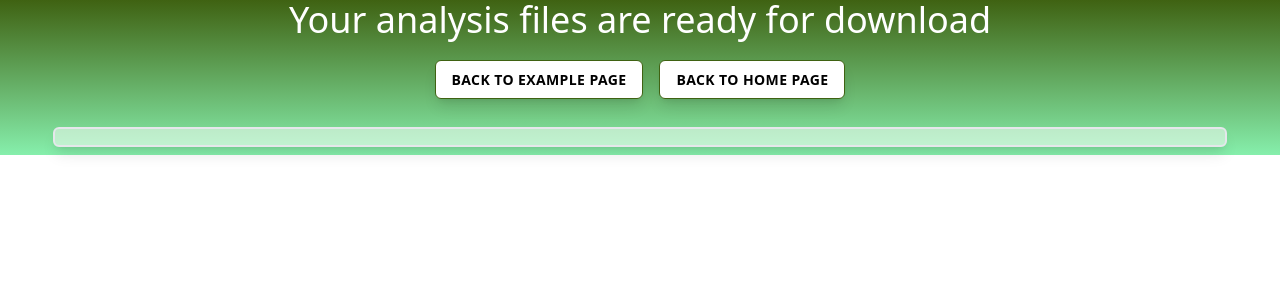
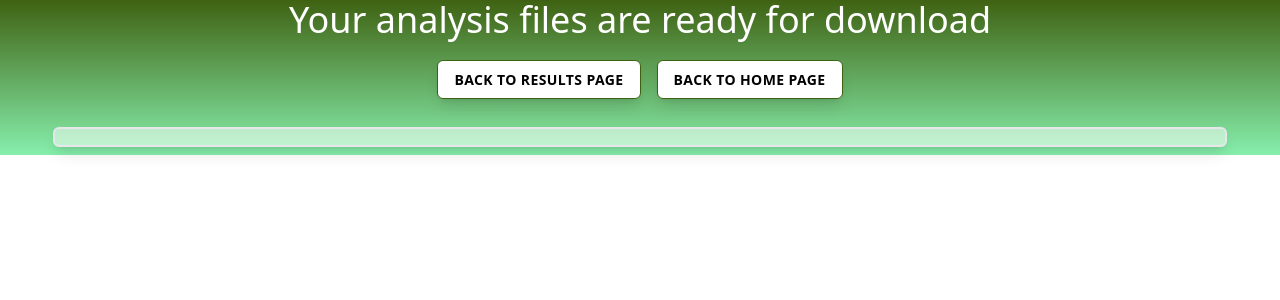
Before and after one commit to idotan286/microbializer_v2, a Flask app: template app/templates/download_page.html in a window 1280 px wide. Shown: the top 300 px of the page. Run offline with Flask 3, Linux system fonts and the light colour scheme; the template is opened without the code that fills it, so the values that code supplies are empty; parts of the project's set-up code (start-up, migrations or seed data) failed here and were passed over; some libraries are stand-ins or nearby versions.

Commit message:
fix link to results page in download page

```diff
--- a/app/__init__.py
+++ b/app/__init__.py
@@ -379,7 +379,7 @@ def faq():
     """
     return render_template_wrapper('faq.html')
 
-@app.route("/example", methods=['GET', 'POST'])
+@app.route("/results/example", methods=['GET', 'POST'])
 def example():
     """Endpoint to example page.
     Parameters
--- a/app/templates/about.html
+++ b/app/templates/about.html
@@ -23,7 +23,7 @@
 			generates quantitative and qualitative measurements, visual and textual results, ready for publication or further analysis.
 			Some of the outputs are open reading frames of each genome, orthologous groups (both unaligned and aligned), core proteome,
 			phylogenetic tree, KEGG annotation and more. See an example for outputs of a dataset of 10 E.coli genomes
-			<a class="text-blue-600 underline decoration-solid" href="{{webserver_address}}/example">here</a>.
+			<a class="text-blue-600 underline decoration-solid" href="{{webserver_address}}/results/example">here</a>.
 		</p>
 		<h2 class="text-7xl text-center  text-white select-none my-3 text-outline">Credits</h2>
 		<p class="w-1/2 text-center text-1 p-5 m-8 rounded-md  text-black bg-white bg-opacity-75  select-none text-justify">
--- a/app/templates/download_page.html
+++ b/app/templates/download_page.html
@@ -7,9 +7,9 @@
         <h1 class="text-4xl text-white select-none text-center text-outline">Your analysis files are ready for download</h1>
     </div>
     <div class="flex flex-row my-3">
-                <a href="/example">
+                <a href="/results/{{process_id}}">
                     <label class="w-128  flex flex-col  items-center  px-4  py-2  bg-white  rounded-md  shadow-lg  tracking-wide  uppercase  border border-lime-800  bg-white-600 text-black hover:bg-lime-600 hover:text-white ease-linear  transition-all  duration-150  mx-2  my-2 cursor-pointer select-none">
-                        <span class=" text-base font-bold leading-normal text-sm select-none">back to example page</span>
+                        <span class=" text-base font-bold leading-normal text-sm select-none">back to results page</span>
                     </label>
                 </a>
                 <a href="/">
--- a/app/templates/home.html
+++ b/app/templates/home.html
@@ -295,7 +295,7 @@
 		  <a  href="/faq" target="_blank" rel="noopener noreferrer" class="w-24  flex flex-col  items-center  px-4  py-3  bg-white  rounded-md  shadow-lg  tracking-wide  uppercase  border border-lime-800  bg-white-600 text-black hover:bg-lime-600 hover:text-white ease-linear  transition-all  duration-150  mx-2  my-3 cursor-pointer select-none">
             FAQ
           </a>
-          <a  href="/example" target="_blank" rel="noopener noreferrer" class="w-24  flex flex-col  items-center  px-4  py-3  bg-white  rounded-md  shadow-lg  tracking-wide  uppercase  border border-lime-800  bg-white-600 text-black hover:bg-lime-600 hover:text-white ease-linear  transition-all  duration-150  mx-2  my-3 cursor-pointer select-none">
+          <a  href="/results/example" target="_blank" rel="noopener noreferrer" class="w-24  flex flex-col  items-center  px-4  py-3  bg-white  rounded-md  shadow-lg  tracking-wide  uppercase  border border-lime-800  bg-white-600 text-black hover:bg-lime-600 hover:text-white ease-linear  transition-all  duration-150  mx-2  my-3 cursor-pointer select-none">
             Example
           </a>
         </div>
```
